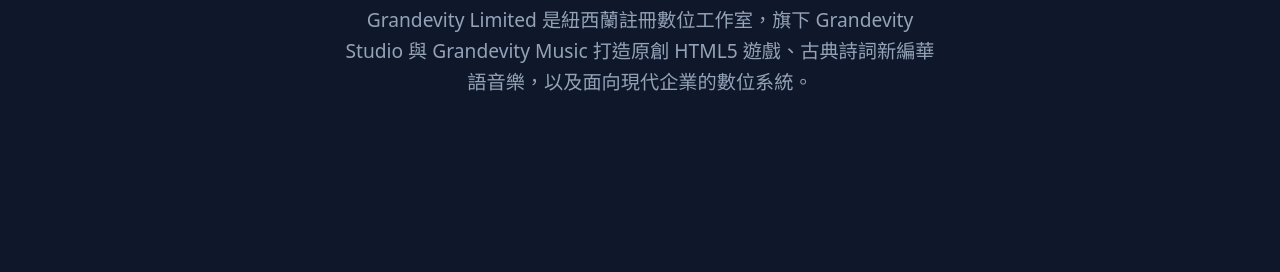
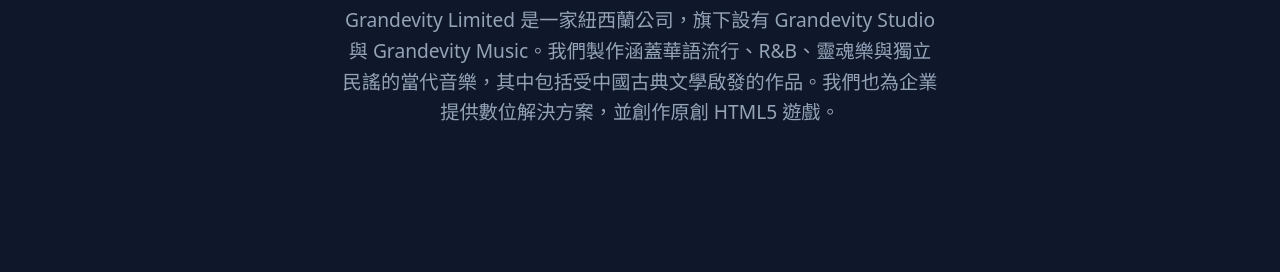
Before and after one commit to loyalbright/Grandevity-Limited-Website, an Astro site: page /zh in a window 1280 px wide. Shown: the part 293-565 px from the top of the page. Built offline with nearby package versions, Linux system fonts and the light colour scheme; Astro itself is replaced by a stand-in of ours.

Commit message:
Update index.astro

```diff
--- a/src/pages/zh/index.astro
+++ b/src/pages/zh/index.astro
@@ -23,12 +23,13 @@ const latestInsights = visiblePosts
 <Layout
   title="Grandevity | Grandevity Limited 官方網站"
   lang="zh-Hant"
-  description="Grandevity Limited 官方網站。紐西蘭註冊數位工作室，旗下 Grandevity Studio 與 Grandevity Music 打造 HTML5 遊戲、數位系統與古典詩詞新編華語音樂。"
+  description="Grandevity Limited 官方網站。紐西蘭公司，旗下設有 Grandevity Studio 與 Grandevity Music，製作涵蓋華語流行、R&amp;B、靈魂樂與獨立民謠的當代音樂，其中包括受中國古典文學啟發的作品；同時為企業提供數位解決方案，並創作原創 HTML5 遊戲。"
 >
   <main>
     <header class="hero">
       <h1>Grandevity <span class="text-gradient">官方網站</span></h1>
-      <p>Grandevity Limited 是紐西蘭註冊數位工作室，旗下 Grandevity Studio 與 Grandevity Music 打造原創 HTML5 遊戲、古典詩詞新編華語音樂，以及面向現代企業的數位系統。</p>
+      <p>Grandevity Limited 是一家紐西蘭公司，旗下設有 Grandevity Studio 與 Grandevity Music。我們製作涵蓋華語流行、R&amp;B、靈魂樂與獨立民謠的當代音樂，其中包括受中國古典文學啟發的作品。我們也為企業提供數位解決方案，並創作原創
+  HTML5 遊戲。</p>
     </header>
 
     <section id="music" class="section-container">
```
